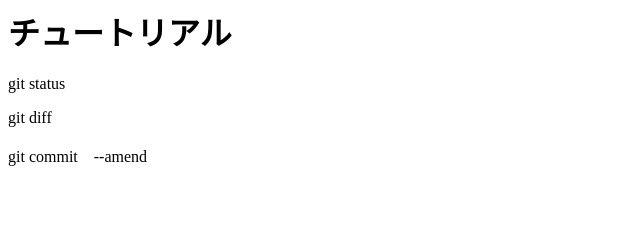
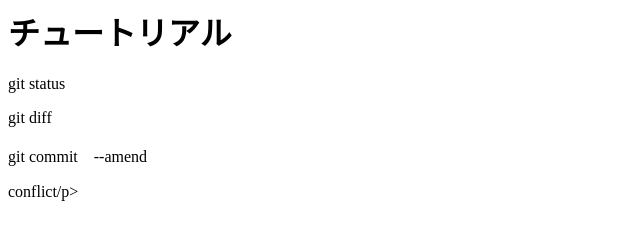
Before and after one commit to aokitatsuya-i/git_tutorial_, a plain HTML site: page index.html in a window 1280 px wide. Shown: the full height of the page, 0-640 px from the left. Drawn offline with Linux system fonts and the light colour scheme.

Commit message:
conflictを追記

```diff
--- a/index.html
+++ b/index.html
@@ -2,3 +2,4 @@
 <p>git status</p>
 <p>git diff</p>
 <p>git commit　--amend</p>
+<p>conflict/p>
```
